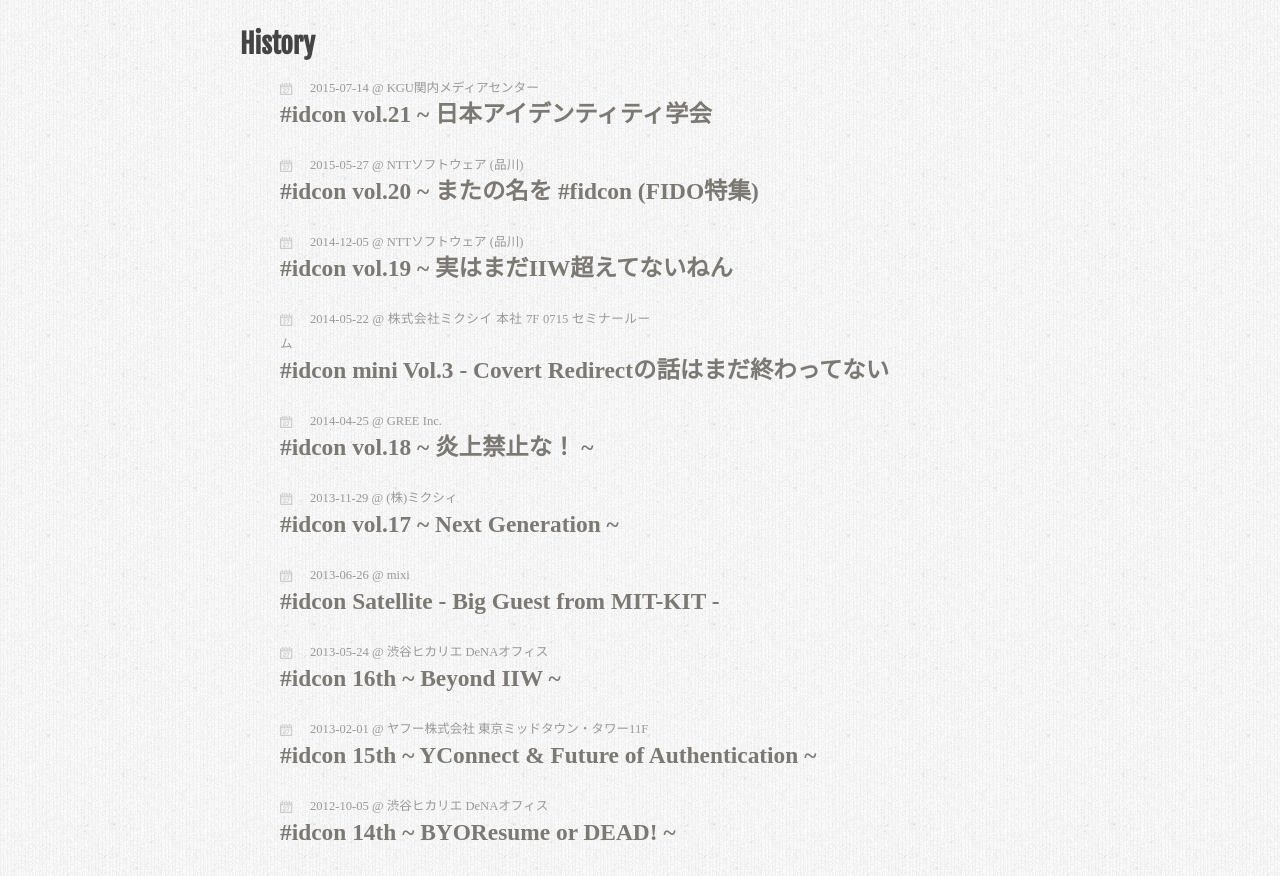
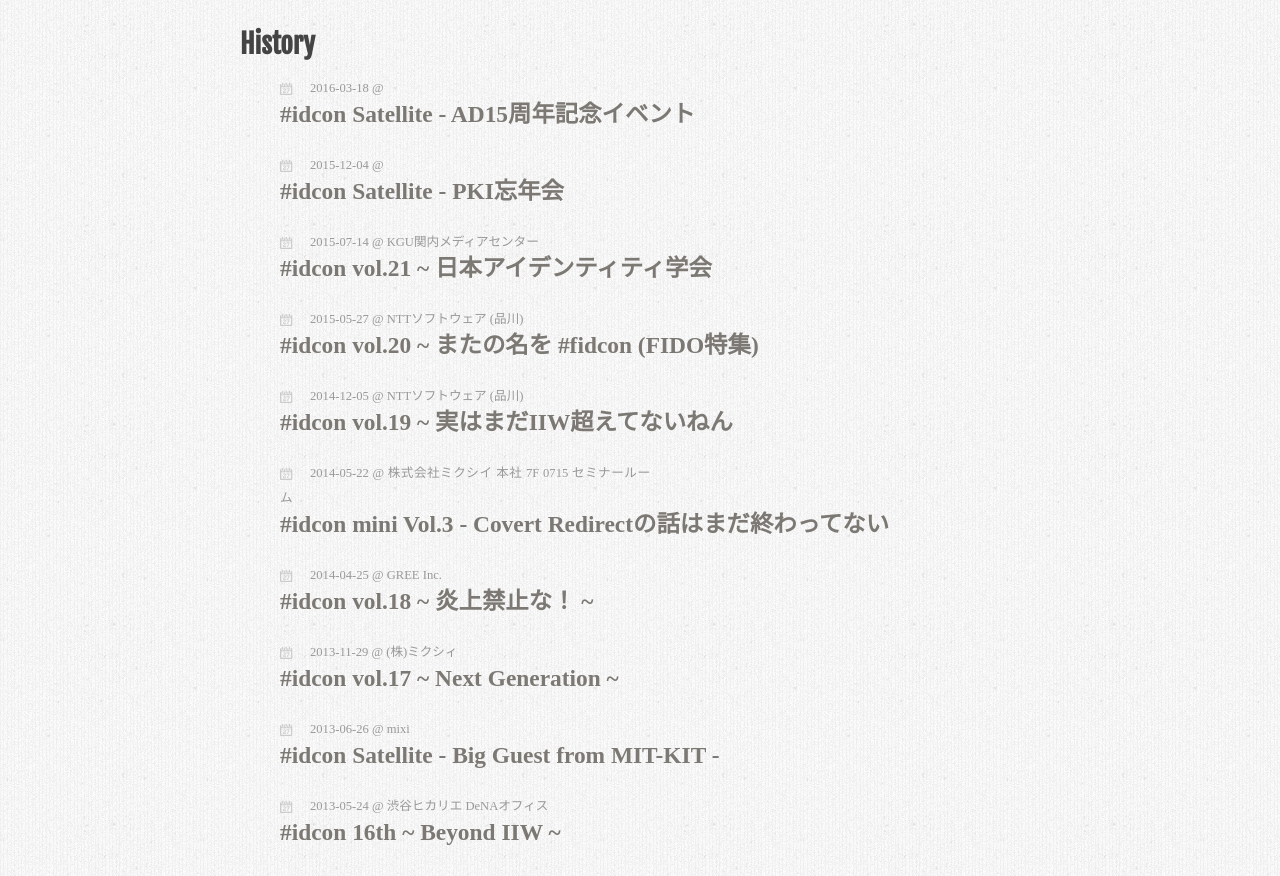
Before and after one commit to idcon/idcon.github.io, a plain HTML site: page index.html in a window 1280 px wide. Shown: the part 845-1721 px from the top of the page. Drawn offline with nearby package versions, Linux system fonts and the light colour scheme; a web font is replaced by a local one.

Commit message:
Site updated at 2016-03-24 04:51:14 UTC

```diff
--- a/atom.xml
+++ b/atom.xml
@@ -4,7 +4,7 @@
   <title><![CDATA[#idcon]]></title>
   <link href="http://idcon.github.io/atom.xml" rel="self"/>
   <link href="http://idcon.github.io/"/>
-  <updated>2016-02-03T14:49:40+09:00</updated>
+  <updated>2016-03-24T13:51:11+09:00</updated>
   <id>http://idcon.github.io/</id>
   <author>
     <name><![CDATA[idcon.org]]></name>
--- a/index.html
+++ b/index.html
@@ -90,7 +90,25 @@
 <article class="post events">      <h2>History</h2>
       <div class="entry-content">
         <ul>
-                <li class="event" data-date="2015-07-14">
+                <li class="event" data-date="2016-03-18">
+        <div class="meta">
+          <a href="https://idcon.doorkeeper.jp/events/41903">
+            <span class="date"><time>2016-03-18</time></span>
+            <span class="location"></span>
+          </a>
+        </div>
+        <h3 class="title"><a href="https://idcon.doorkeeper.jp/events/41903">#idcon Satellite - AD15周年記念イベント</a></h3>
+      </li>
+      <li class="event" data-date="2015-12-04">
+        <div class="meta">
+          <a href="https://idcon.doorkeeper.jp/events/41906">
+            <span class="date"><time>2015-12-04</time></span>
+            <span class="location"></span>
+          </a>
+        </div>
+        <h3 class="title"><a href="https://idcon.doorkeeper.jp/events/41906">#idcon Satellite - PKI忘年会</a></h3>
+      </li>
+      <li class="event" data-date="2015-07-14">
         <div class="meta">
           <a href="https://idcon.doorkeeper.jp/events/26017">
             <span class="date"><time>2015-07-14</time></span>
```
